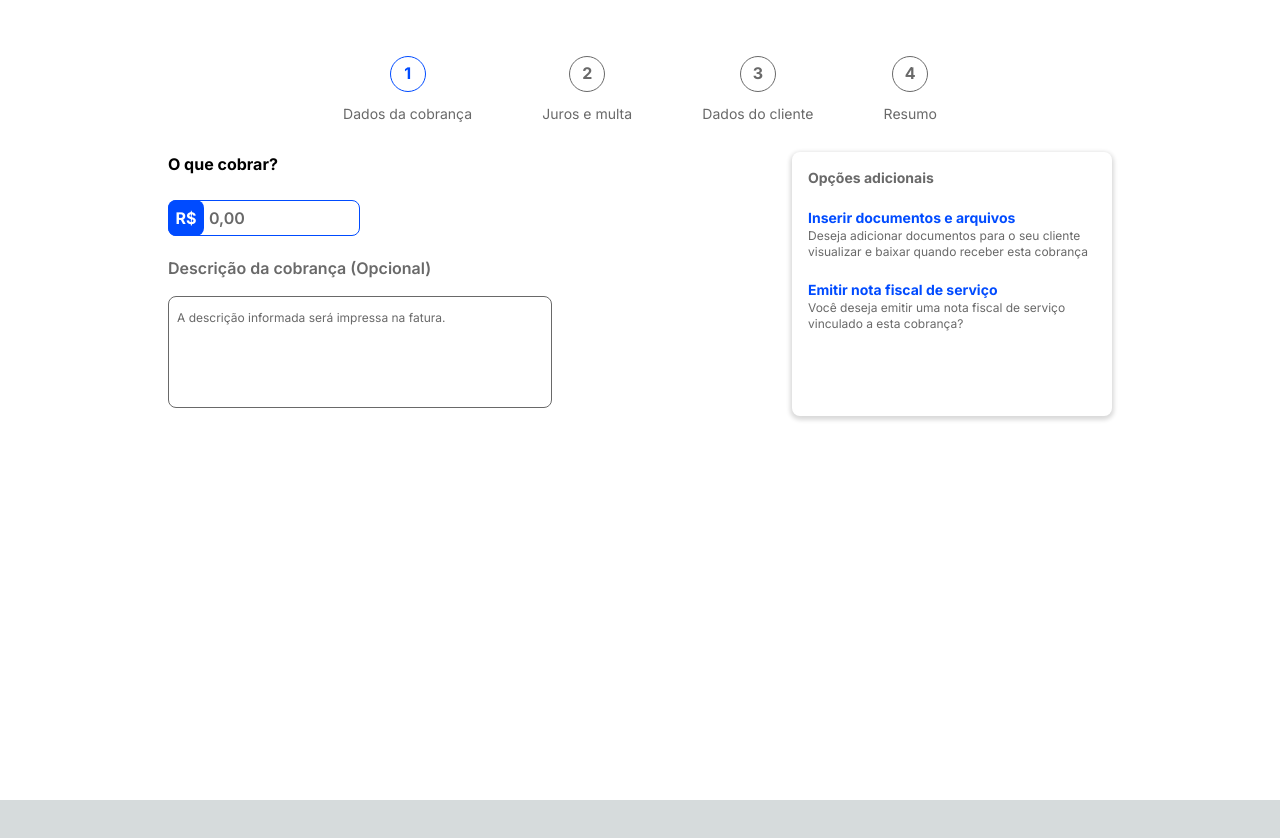
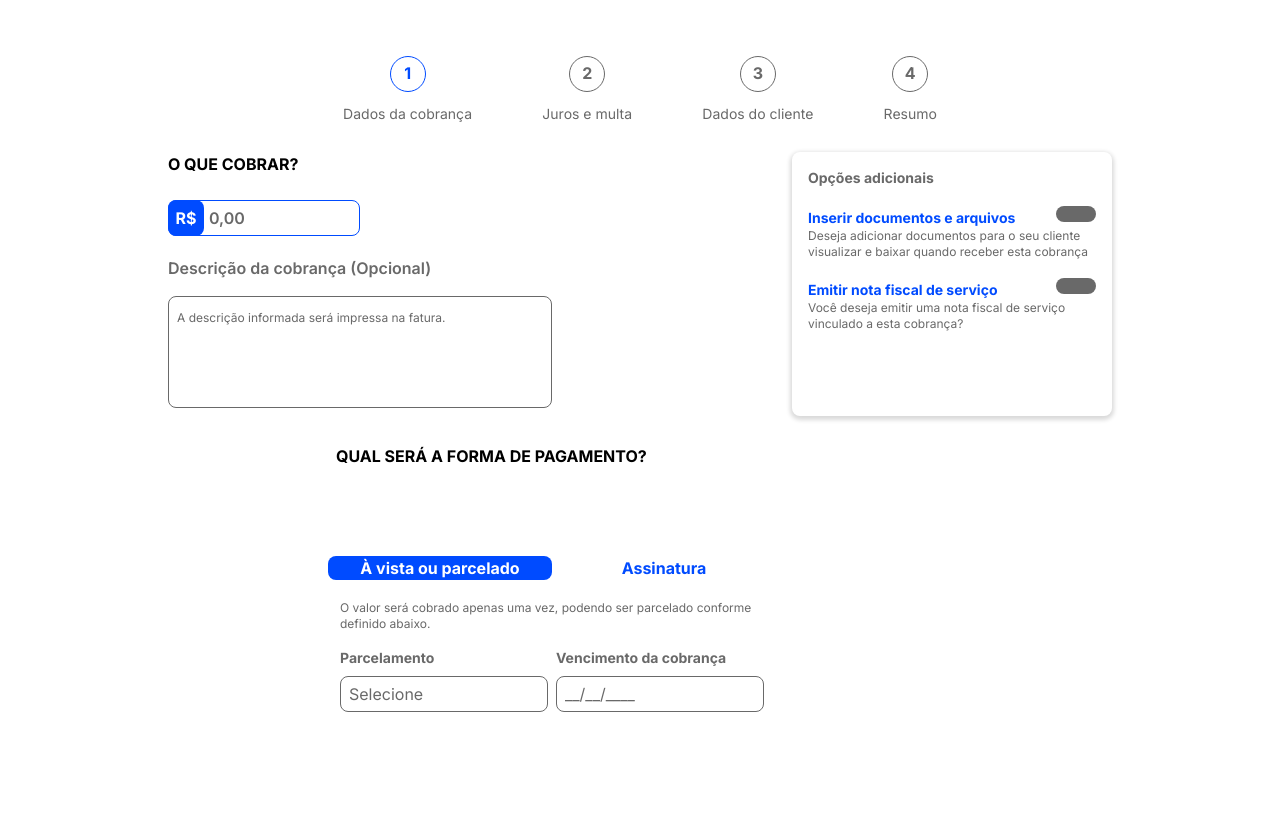
Before and after one commit to anddreluis2/charge-page, a Next.js app: page / in a window 1280 px wide. Shown: the top 838 px of the page. Before the commit the page ends 800 px from the top, so only its background shows below. Built offline with nearby package versions, Linux system fonts and the light colour scheme.

Commit message:
added tablsider component

```diff
--- a/package.json
+++ b/package.json
@@ -9,6 +9,7 @@
     "lint": "next lint"
   },
   "dependencies": {
+    "@headlessui/react": "^1.7.14",
     "@types/node": "20.1.1",
     "@types/react": "18.2.6",
     "@types/react-dom": "18.2.4",
@@ -16,9 +17,11 @@
     "eslint": "8.40.0",
     "eslint-config-next": "13.4.1",
     "next": "13.4.1",
+    "npm": "^9.6.6",
     "postcss": "8.4.23",
     "react": "18.2.0",
     "react-dom": "18.2.0",
+    "react-switch": "^7.0.0",
     "tailwindcss": "3.3.2",
     "typescript": "5.0.4"
   }
--- a/src/app/page.tsx
+++ b/src/app/page.tsx
@@ -1,5 +1,8 @@
+"use client";
 import Card from "@/components/card";
 import Stepper from "@/components/stepper";
+import TabSlider from "@/components/tabSlider";
+import { Tab } from "@headlessui/react";
 
 export default function Home() {
   return (
@@ -7,7 +10,7 @@ export default function Home() {
       <Stepper />
       <div className="flex pt-7 px-7 justify-around">
         <div className="flex flex-col">
-          <h1 className="font-bold text-gray-800 pb-6">O que cobrar?</h1>
+          <h1 className="font-bold text-gray-800 pb-6">O QUE COBRAR?</h1>
           <div className="rounded-lg w-48 relative">
             <div className="bottom-0 left-0 absolute w-9 h-9 bg-blue rounded-lg flex items-center justify-center text-[#FFF] font-bold">
               R$
@@ -31,6 +34,14 @@ export default function Home() {
         </div>
         <Card />
       </div>
+      <div className="pt-7 px-72">
+        <h1 className="font-bold px-7 text-gray-800 pb-6">
+          QUAL SERÁ A FORMA DE PAGAMENTO?
+        </h1>
+        <div className="">
+          <TabSlider />
+        </div>
+      </div>
     </main>
   );
 }
--- a/src/components/card.tsx
+++ b/src/components/card.tsx
@@ -1,19 +1,27 @@
+import Toggle from "./toggle";
+
 export default function Card() {
   return (
     <div className="flex">
       <div className="w-80 h-full shadow-inactive rounded-lg p-4">
         <h3 className="text-gray font-bold text-sm">Opções adicionais</h3>
+        <div className="flex justify-between">
           <h4 className="text-blue font-bold text-sm pt-5">
             Inserir documentos e arquivos
           </h4>
+          <Toggle />
+        </div>
         <p className="text-xs text-gray">
           Deseja adicionar documentos para o seu cliente visualizar e baixar
           quando receber esta cobrança
         </p>
 
+        <div className="flex justify-between">
           <h4 className="text-blue font-bold text-sm pt-5">
             Emitir nota fiscal de serviço
           </h4>
+          <Toggle />
+        </div>
         <p className="text-xs text-gray">
           Você deseja emitir uma nota fiscal de serviço vinculado a esta
           cobrança?
--- a/src/components/stepper.tsx
+++ b/src/components/stepper.tsx
@@ -1,6 +1,6 @@
 export default function Stepper() {
   return (
-    <div className="px-72 w-full justify-around flex">
+    <div className="px-72 w-max-screen justify-around flex">
       <div className="flex justify-center items-center flex-col">
         <div className="h-9 w-9 rounded-full border border-blue">
           <span className="justify-center text-blue font-bold flex mt-1">
--- /dev/null
+++ b/src/components/tabSlider.tsx
@@ -0,0 +1,121 @@
+import { useState } from "react";
+import { Tab } from "@headlessui/react";
+
+function classNames(...classes: any[]) {
+  return classes.filter(Boolean).join(" ");
+}
+
+export default function TabSlider() {
+  return (
+    <div className="w-full max-w-md px-2 ml-5 py-16 sm:px-0">
+      <Tab.Group>
+        <Tab.List className="flex rounded-xl w-full bg-[#fff]">
+          <Tab
+            className={({ selected }) =>
+              classNames(
+                "w-full font-bold text-l rounded-lg",
+                "ring-white ring-opacity-60",
+                selected
+                  ? "bg-blue shadow text-[#FFF]"
+                  : "text-blue hover:bg-[#fff]/[0.12] hover:text-white"
+              )
+            }
+          >
+            À vista ou parcelado
+          </Tab>
+          <Tab
+            className={({ selected }) =>
+              classNames(
+                "w-full font-bold text-l rounded-lg leading-5",
+                "ring-white ring-opacity-60 ring-offset-2 ring-offset-blue-400 focus:outline-none",
+                selected
+                  ? "bg-blue shadow text-[#FFF]"
+                  : "text-blue hover:bg-white/[0.12] hover:text-white"
+              )
+            }
+          >
+            Assinatura
+          </Tab>
+        </Tab.List>
+        <Tab.Panels className="mt-2 w-full">
+          <Tab.Panel
+            className={classNames(
+              "rounded-xl bg-white p-3",
+              "ring-white ring-opacity-60 ring-offset-2 ring-offset-blue-400 focus:outline-none focus:ring-2"
+            )}
+          >
+            <p className="text-xs text-gray pb-4">
+              O valor será cobrado apenas uma vez, podendo ser parcelado
+              conforme definido abaixo.
+            </p>
+            <div className="grid grid-cols-2 gap-2 w-[100%]">
+              <div className="flex flex-col">
+                <h3 className="text-sm text-gray pb-2 font-bold">
+                  Parcelamento
+                </h3>
+                <input
+                  type="select"
+                  placeholder="Selecione"
+                  className="border border-gray p-2 placeholder:text-gray rounded-lg h-9"
+                />
+              </div>
+              <div className="flex flex-col">
+                <h3 className="text-sm text-gray pb-2 font-bold">
+                  Vencimento da cobrança
+                </h3>
+                <input
+                  type=""
+                  placeholder="__/__/____"
+                  className="border p-2 border-gray placeholder:text-gray rounded-lg h-9"
+                />
+              </div>
+            </div>
+          </Tab.Panel>
+          <Tab.Panel
+            className={classNames(
+              "rounded-xl bg-white p-3",
+              "ring-white ring-opacity-60 ring-offset-2 ring-offset-blue-400 focus:outline-none focus:ring-2"
+            )}
+          >
+            <p className="text-xs text-gray pb-4">
+              O valor será cobrado apenas uma vez, podendo ser parcelado
+              conforme definido abaixo.
+            </p>
+            <div className="grid grid-cols-2 gap-2">
+              <div className="flex flex-col">
+                <h3 className="text-sm text-gray pb-2 font-bold">
+                  Frequencia da cobrança
+                </h3>
+                <input
+                  type="select"
+                  placeholder="Selecione"
+                  className="border border-gray p-2 placeholder:text-gray rounded-lg h-9"
+                />
+              </div>
+              <div className="flex flex-col">
+                <h3 className="text-sm text-gray pb-2 font-bold">
+                  Vencimento da 1ª cobrança
+                </h3>
+                <input
+                  type=""
+                  placeholder="__/__/____"
+                  className="border p-2 border-gray placeholder:text-gray rounded-lg h-9"
+                />
+              </div>
+              <div className="flex flex-col pt-6">
+                <h3 className="text-sm text-gray pb-2 font-bold">
+                  Fim da assinatura (Opcional)
+                </h3>
+                <input
+                  type="select"
+                  placeholder="Sem data definida"
+                  className="border border-gray p-2 placeholder:text-gray rounded-lg h-9"
+                />
+              </div>
+            </div>
+          </Tab.Panel>
+        </Tab.Panels>
+      </Tab.Group>
+    </div>
+  );
+}
--- /dev/null
+++ b/src/components/toggle.tsx
@@ -0,0 +1,19 @@
+"use client";
+import { useState } from "react";
+import { Switch } from "@headlessui/react";
+
+export default function Toggle() {
+  const [enabled, setEnabled] = useState(false);
+
+  return (
+    <div className="pt-4">
+      <Switch
+        checked={enabled}
+        onChange={setEnabled}
+        className={`${
+          enabled ? "bg-blue" : "bg-gray"
+        } border-blue relative inline-flex h-4 w-10 items-center rounded-full`}
+      />
+    </div>
+  );
+}
```
Also changed, not shown: 1 other file (tests, documents, lock files or other folders). Lines whose indentation alone changed are shown as unchanged.
